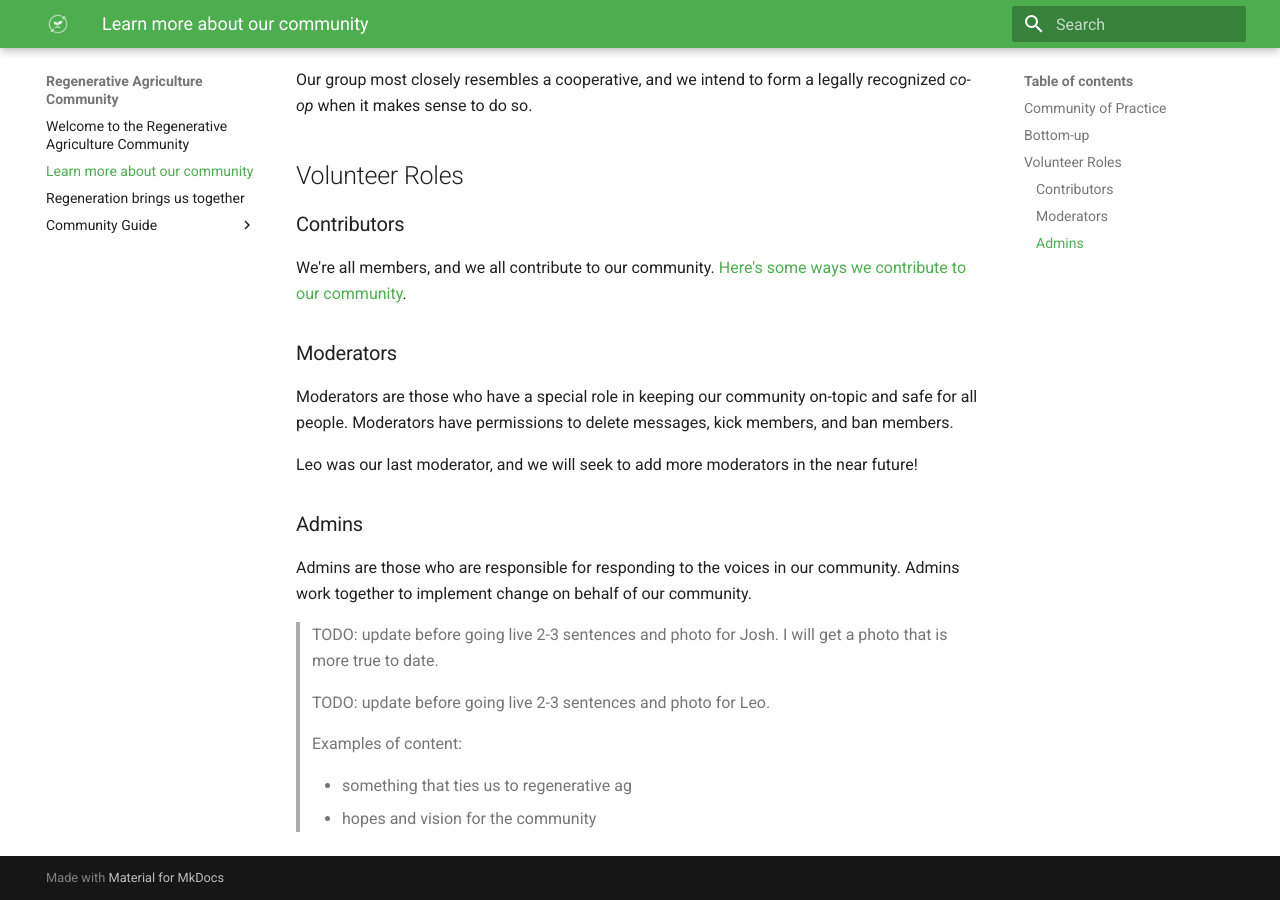
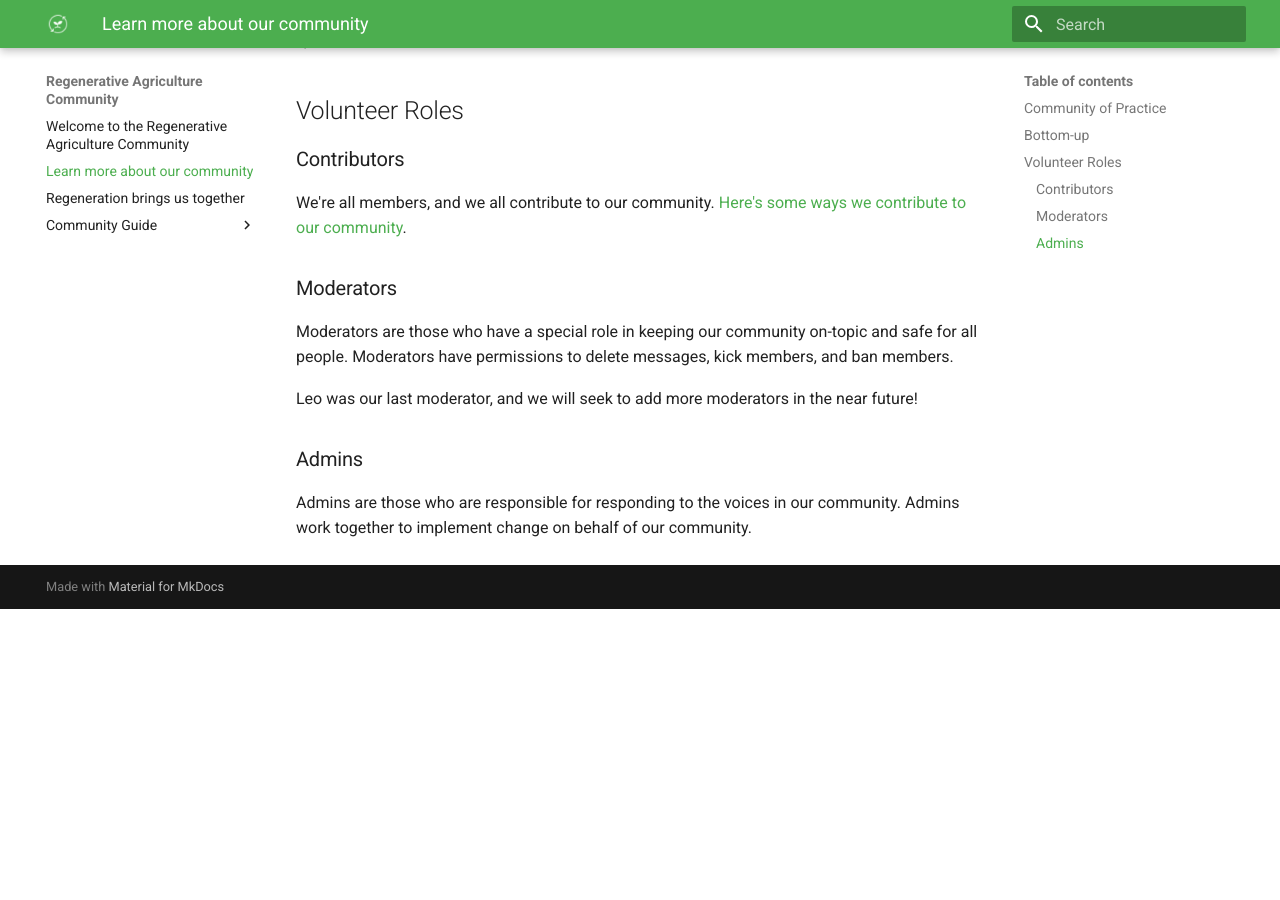
Before and after one commit to regenerativeag/regenerativeag.github.io, an MkDocs documentation site: the page built from docs/more.md, in a window 1280 px wide and 900 px high, scrolled down 768 px. Built offline with MkDocs 1.6.1 and Material for MkDocs 9.7.7, drawn with Linux system fonts in a browser that asks for light colours; after the commit the page ends 1377 px from its top, so only the background shows below that; some of the changed text lies outside the part shown.

Commit message:
Remove TODOs that we can address over time

```diff
--- a/docs/more.md
+++ b/docs/more.md
@@ -1,8 +1,6 @@
 ---
 title: Learn more about our community
 ---
-
-> TODO: at least one pic in this doc
 
 ## Community of Practice
 
@@ -33,14 +31,3 @@ Leo was our last moderator, and we will seek to add more moderators in the near
 
 ### Admins
 Admins are those who are responsible for responding to the voices in our community. Admins work together to implement change on behalf of our community.
-
-> TODO: update before going live
-> 2-3 sentences and photo for Josh. I will get a photo that is more true to date.
-
-> TODO: update before going live
-> 2-3 sentences and photo for Leo.
-
-> Examples of content:
->
-> - something that ties us to regenerative ag
-> - hopes and vision for the community
```
